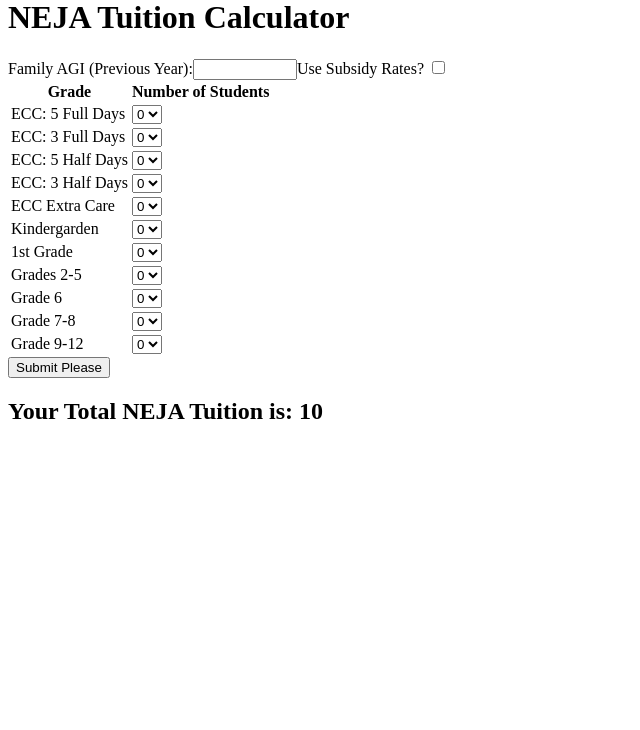
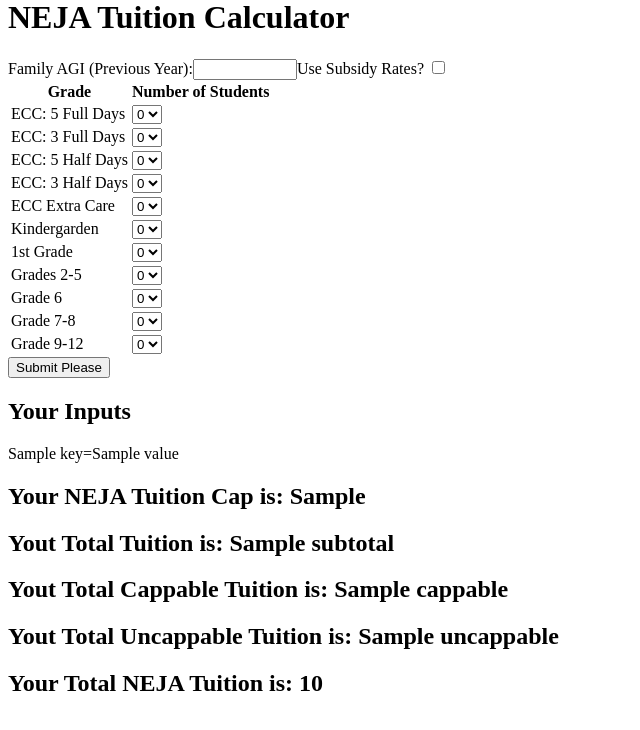
Before and after one commit to RaphaelKMandel/tuition, a Flask app: template templates/form.html in a window 1280 px wide. Shown: the part 22-752 px from the top of the page, without its empty margins (0-640 px from the left). Run offline with Flask 3, Linux system fonts and the light colour scheme; the template is opened without the code that fills it: values that come from a table or form of the project are taken from there, most other values are stand-ins (such as "Sample title", 1, 10 or a date in 2020).

Commit message:
updated csv

```diff
--- a/app.py
+++ b/app.py
@@ -8,14 +8,18 @@
 app.config["SECRET_KEY"] = "191234325129341234"
 
 
+def format(amount):
+    return f"${amount:,.2f}"
+
+
 @app.route("/", methods=["GET", "POST"])
-def test():
+def main():
     form = NEJAForm()
     if not form.validate_on_submit():
         print("not validated")
         return render_template("form.html", form=form)
 
-    tuition = Tuition("2025tuition.csv")
+    tuition = Tuition("~/tuition/2025tuition.csv")
     students = {
         "ECC5F": int(form.ECC5F.data),
         "ECC3F": int(form.ECC3F.data),
@@ -31,10 +35,31 @@
     }
     family = Family(form.agi.data, students)
 
-    total = tuition.get_total_tuition(family, subsidy=bool(form.subsidy.data))
+    AGI = int(form.AGI.data)
+    subsidy = bool(form.subsidy.data)
+    cappable, uncappable = tuition.get_tuitions(family, subsidy)
+    subtotal = cappable + uncappable
+    total = tuition.get_total_tuition(family, subsidy=subsidy)
+
+    max_tuition = family.max_tuition
+
+    max_tuition = f"${max_tuition:,.2f}"
+    subtotal = f"${subtotal:,.2f}"
     total = f"${total:,.2f}"
+    cappable = f"${cappable:,.2f}"
+    uncappable = f"${uncappable:,.2f}"
 
-    return render_template("form.html", form=form, total=total)
+    return render_template(
+        "form.html",
+        form=form,
+        AGI=AGI,
+        max_tuition=max_tuition,
+        subtotal=subtotal,
+        total=total,
+        cappable=cappable,
+        uncappable=uncappable,
+        students=students,
+    )
 
 
 if __name__ == "__main__":
--- a/templates/form.html
+++ b/templates/form.html
@@ -127,6 +127,16 @@
     </form>
 
     {% if total %}
+        <h2>Your Inputs</h2>
+        {% for key, value in students.items() %}
+            {% if value %}
+                {{key}}={{value}}
+            {% endif %}
+        {% endfor %}
+        <h2>Your NEJA Tuition Cap is: {{max_tuition}}</h2>
+        <h2>Yout Total Tuition is: {{subtotal}}</h2>
+        <h2>Yout Total Cappable Tuition is: {{cappable}}</h2>
+        <h2>Yout Total Uncappable Tuition is: {{uncappable}}</h2>
         <h2>Your Total NEJA Tuition is: {{total}} </h2>
     {% endif %}
 </body>
```
